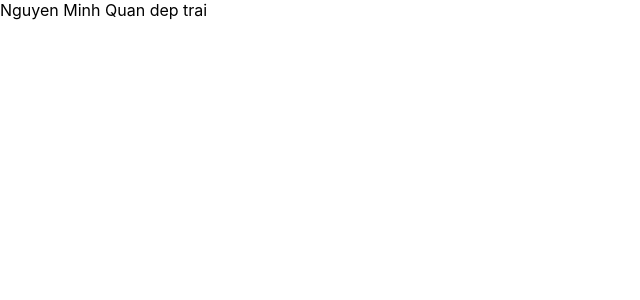
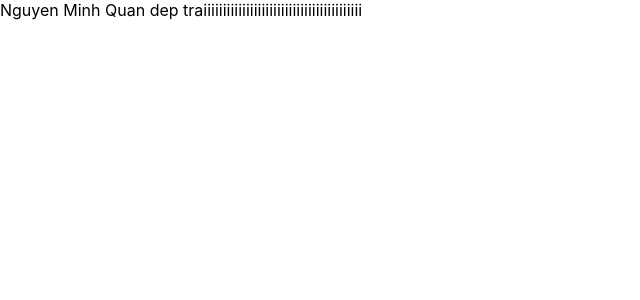
Before and after one commit to thienlanh0602/mern_ctv, a React (Create React App) app in the folder client/: page / in a window 1280 px wide. Shown: the top 300 px of the page, without its empty margins (0-640 px from the left). Built offline with nearby package versions, Linux system fonts and the light colour scheme.

Commit message:
traiiiiiiiiiii

```diff
--- a/client/src/App.js
+++ b/client/src/App.js
@@ -3,7 +3,7 @@ import React from 'react'
 function App() {
   return (
     <div className="App">
-      Nguyen Minh Quan dep trai
+      Nguyen Minh Quan dep traiiiiiiiiiiiiiiiiiiiiiiiiiiiiiiiiiiiiiiiii
     </div>
   );
 }
```
